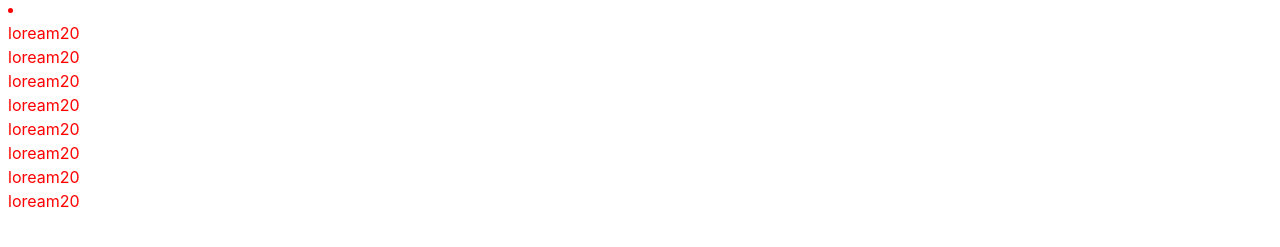
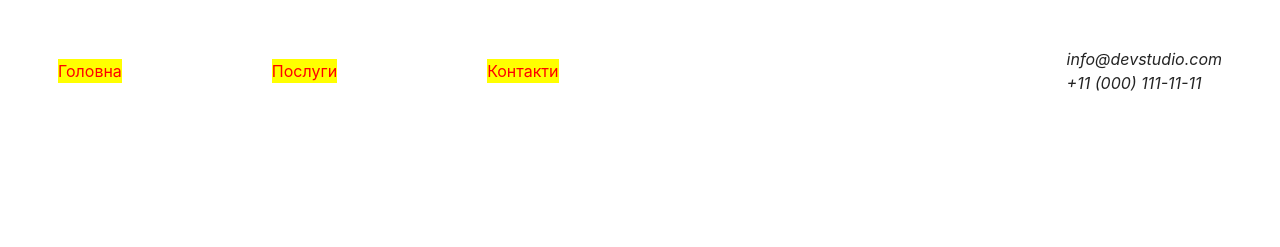
Before and after one commit to Rinya7/OKU, a website built with Vite: page src/index.html in a window 1280 px wide. Shown: the part 87-334 px from the top of the page. Built offline with nearby package versions, Linux system fonts and the light colour scheme.

Commit message:
vitaliy-header

```diff
--- a/src/css/vitalii.css
+++ b/src/css/vitalii.css
@@ -1,3 +1,20 @@
-li {
+.header {
+  padding-top: 50px;
+  margin-left: 50px;
+  margin-right: 50px;
+  display: flex;
+  align-items: center;
+  justify-content: space-between;
+}
+.link {
   color: red;
 }
+.menu {
+  display: flex;
+  margin-right: 100px;
+}
+
+.link {
+  margin-right: 150px;
+  background-color: yellow;
+}
--- a/src/index.html
+++ b/src/index.html
@@ -15,8 +15,10 @@
     </section>
 
     <!-- Loads the specified .html file -->
+
+    <load src="partials/vitalii.html" />
     <load ="partials/vite-promo.html" />
-    <load src="partials/vitalii.html" />
+
     <load src="partials/dima.html" />
     <load src="partials/marina.html" />
 
--- a/src/partials/vitalii.html
+++ b/src/partials/vitalii.html
@@ -1,26 +1,16 @@
-<li>
-  <ul>
-    loream20
-  </ul>
-  <ul>
-    loream20
-  </ul>
-  <ul>
-    loream20
-  </ul>
-  <ul>
-    loream20
-  </ul>
-  <ul>
-    loream20
-  </ul>
-  <ul>
-    loream20
-  </ul>
-  <ul>
-    loream20
-  </ul>
-  <ul>
-    loream20
-  </ul>
-</li>
+<div class="header">
+  <nav>
+    <ul class="menu">
+      <li class="link"><a href="#">Головна</a></li>
+      <li class="link"><a href="#">Послуги</a></li>
+      <li class="link"><a href="#">Контакти</a></li>
+    </ul>
+  </nav>
+
+  <address>
+    <ul>
+      <li><a href="mailto:info@devstudio.com">info@devstudio.com</a></li>
+      <li><a href="tel:+110001111111">+11 (000) 111-11-11</a></li>
+    </ul>
+  </address>
+</div>
```
